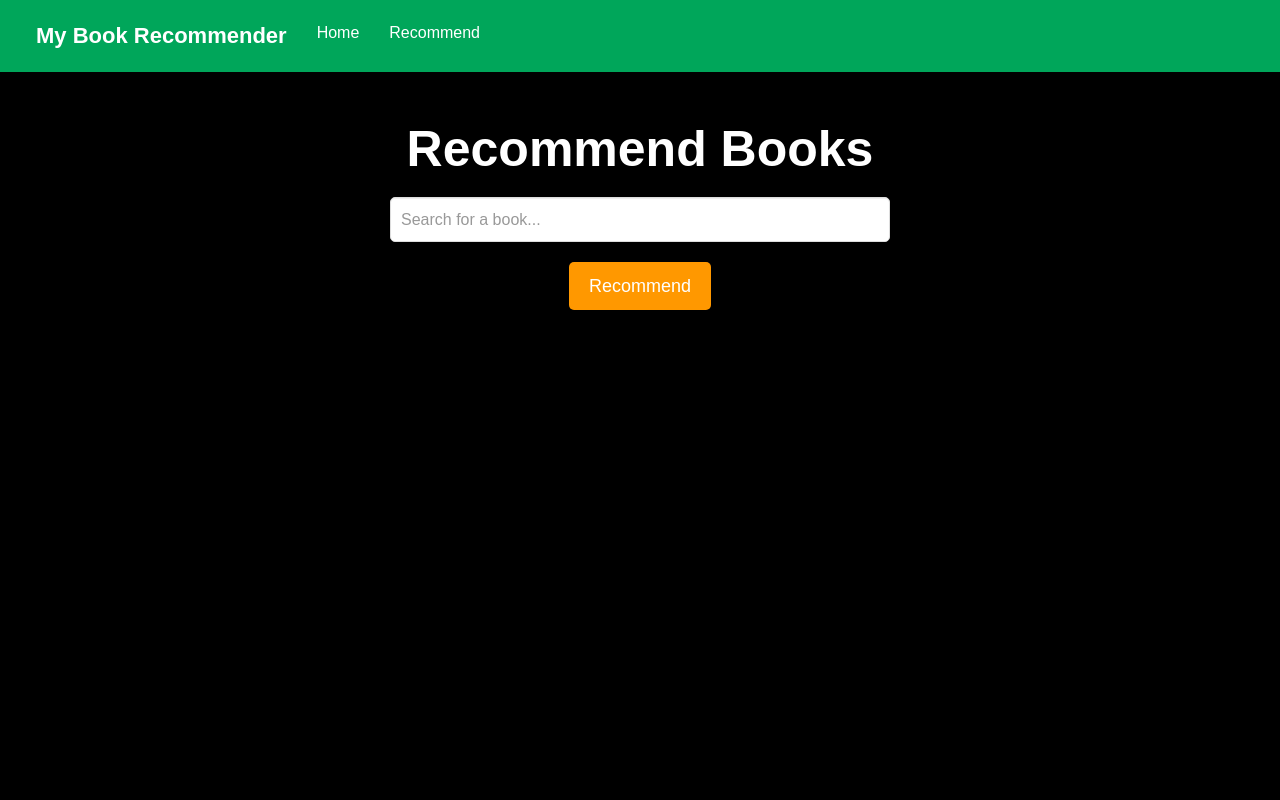
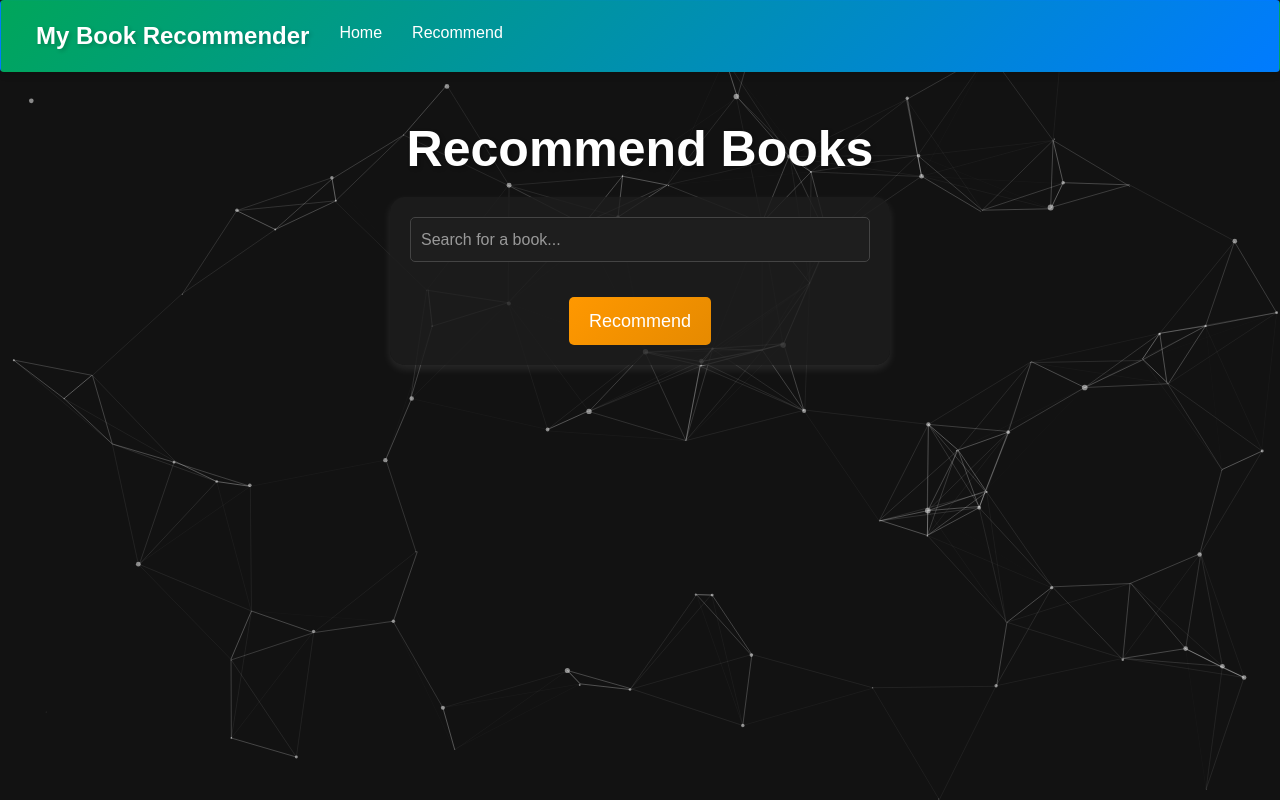
Before and after one commit to Abhinav-gupta-123/Book_Recommender_system_using_collaborative_filtering, a Flask app: page /recommend in a window 1280 px wide. Run offline with Flask 3, Linux system fonts and the light colour scheme; parts of the project's set-up code (start-up, migrations or seed data) failed here and were passed over.

Commit message:
Update recommend.html

```diff
--- a/templates/recommend.html
+++ b/templates/recommend.html
@@ -4,30 +4,49 @@
     <meta charset="UTF-8">
     <title>Book Recommender System</title>
     <meta name="viewport" content="width=device-width, initial-scale=1">
-    <!-- Latest compiled and minified CSS -->
+    <!-- Bootstrap CSS -->
     <link rel="stylesheet" href="https://cdn.jsdelivr.net/npm/bootstrap@3.3.7/dist/css/bootstrap.min.css" integrity="sha384-BVYiiSIFeK1dGmJRAkycuHAHRg32OmUcww7on3RYdg4Va+PmSTsz/K68vbdEjh4u" crossorigin="anonymous">
+    <!-- Particle.js -->
+    <script src="https://cdn.jsdelivr.net/particles.js/2.0.0/particles.min.js"></script>
     <style>
         body {
-            background-color: black;
+            background-color: #121212;
             font-family: 'Arial', sans-serif;
+            color: white;
+            margin: 0;
+            overflow-x: hidden;
+        }
+
+        /* Particle.js Container */
+        #particles-js {
+            position: fixed;
+            width: 100%;
+            height: 100%;
+            top: 0;
+            left: 0;
+            z-index: -1;
         }
 
         .navbar {
-            background-color: #00a65a;
-            border-radius: 0;
+            background: linear-gradient(135deg, #00a65a, #007bff);
             padding: 10px 20px;
+            box-shadow: 0 4px 6px rgba(0, 0, 0, 0.1);
+            position: relative;
+            z-index: 1000;
         }
 
         .navbar-brand {
-            font-size: 22px;
+            font-size: 24px;
             font-weight: bold;
             color: white !important;
+            text-shadow: 2px 2px 4px rgba(0, 0, 0, 0.2);
         }
 
         .nav > li > a {
             color: white !important;
             font-size: 16px;
             padding: 12px 15px;
+            transition: background-color 0.3s ease;
         }
 
         .nav > li > a:hover {
@@ -35,12 +54,10 @@
             border-radius: 5px;
         }
 
-        .text-white {
-            color: white;
-        }
-
         .container {
             margin-top: 30px;
+            position: relative;
+            z-index: 1000;
         }
 
         h1 {
@@ -48,48 +65,83 @@
             font-weight: bold;
             text-align: center;
             margin-bottom: 20px;
+            color: white;
+            text-shadow: 2px 2px 4px rgba(0, 0, 0, 0.3);
         }
 
         form {
             max-width: 500px;
             margin: 0 auto;
             text-align: center;
+            background: rgba(30, 30, 30, 0.8);
+            padding: 20px;
+            border-radius: 15px;
+            box-shadow: 0 4px 8px rgba(255, 255, 255, 0.1);
         }
 
         input[type="text"] {
             height: 45px;
             border-radius: 5px;
-            border: 1px solid #ddd;
+            border: 1px solid #444;
             padding: 10px;
             font-size: 16px;
+            width: 100%;
+            background-color: #1e1e1e;
+            color: white;
+            transition: border-color 0.3s ease;
+        }
+
+        input[type="text"]:focus {
+            border-color: #00a65a;
+            outline: none;
         }
 
         input[type="submit"] {
-            background-color: #ff9800;
+            background: linear-gradient(135deg, #ff9800, #e68a00);
             color: white;
             border: none;
             padding: 12px 20px;
             font-size: 18px;
             border-radius: 5px;
-            transition: 0.3s;
+            transition: transform 0.3s ease, box-shadow 0.3s ease;
+            margin-top: 15px;
         }
 
         input[type="submit"]:hover {
-            background-color: #e68a00;
+            transform: translateY(-3px);
+            box-shadow: 0 4px 8px rgba(255, 152, 0, 0.3);
         }
 
         .card {
-            background-color: #1e1e1e;
+            background: linear-gradient(145deg, #1e1e1e, #2c2c2c);
             padding: 15px;
-            border-radius: 10px;
+            border-radius: 15px;
             text-align: center;
             box-shadow: 0 4px 8px rgba(255, 255, 255, 0.1);
-            transition: transform 0.3s ease-in-out;
+            transition: transform 0.3s ease-in-out, box-shadow 0.3s ease-in-out;
+            position: relative;
+            overflow: hidden;
+        }
+
+        .card::before {
+            content: '';
+            position: absolute;
+            top: -50%;
+            left: -50%;
+            width: 200%;
+            height: 200%;
+            background: radial-gradient(circle, rgba(255, 255, 255, 0.1), transparent 70%);
+            transition: opacity 0.5s ease;
+            opacity: 0;
         }
 
         .card:hover {
-            transform: translateY(-5px);
-            box-shadow: 0 6px 12px rgba(255, 255, 255, 0.2);
+            transform: translateY(-10px);
+            box-shadow: 0 8px 16px rgba(255, 255, 255, 0.2);
+        }
+
+        .card:hover::before {
+            opacity: 1;
         }
 
         .card img {
@@ -97,6 +149,7 @@
             height: 200px;
             object-fit: cover;
             border-radius: 10px;
+            margin-bottom: 15px;
         }
 
         .card p, .card h4 {
@@ -104,13 +157,30 @@
             font-weight: bold;
         }
 
+        .card h4 {
+            color: #00a65a;
+        }
+
         .col-md-3 {
             margin-top: 30px;
         }
 
+        .text-white {
+            color: white;
+        }
+
+        .text-muted {
+            color: #888 !important;
+        }
+
+        .card p {
+            color: #ccc;
+        }
     </style>
 </head>
 <body>
+    <!-- Particle.js Background -->
+    <div id="particles-js"></div>
 
     <nav class="navbar">
         <a class="navbar-brand">My Book Recommender</a>
@@ -144,5 +214,113 @@
         </div>
     </div>
 
+    <!-- Particle.js Configuration -->
+    <script>
+        particlesJS('particles-js', {
+            particles: {
+                number: {
+                    value: 80,
+                    density: {
+                        enable: true,
+                        value_area: 800
+                    }
+                },
+                color: {
+                    value: '#ffffff'
+                },
+                shape: {
+                    type: 'circle',
+                    stroke: {
+                        width: 0,
+                        color: '#000000'
+                    },
+                    polygon: {
+                        nb_sides: 5
+                    }
+                },
+                opacity: {
+                    value: 0.5,
+                    random: false,
+                    anim: {
+                        enable: false,
+                        speed: 1,
+                        opacity_min: 0.1,
+                        sync: false
+                    }
+                },
+                size: {
+                    value: 3,
+                    random: true,
+                    anim: {
+                        enable: false,
+                        speed: 40,
+                        size_min: 0.1,
+                        sync: false
+                    }
+                },
+                line_linked: {
+                    enable: true,
+                    distance: 150,
+                    color: '#ffffff',
+                    opacity: 0.4,
+                    width: 1
+                },
+                move: {
+                    enable: true,
+                    speed: 6,
+                    direction: 'none',
+                    random: false,
+                    straight: false,
+                    out_mode: 'out',
+                    bounce: false,
+                    attract: {
+                        enable: false,
+                        rotateX: 600,
+                        rotateY: 1200
+                    }
+                }
+            },
+            interactivity: {
+                detect_on: 'canvas',
+                events: {
+                    onhover: {
+                        enable: true,
+                        mode: 'repulse'
+                    },
+                    onclick: {
+                        enable: true,
+                        mode: 'push'
+                    },
+                    resize: true
+                },
+                modes: {
+                    grab: {
+                        distance: 400,
+                        line_linked: {
+                            opacity: 1
+                        }
+                    },
+                    bubble: {
+                        distance: 400,
+                        size: 40,
+                        duration: 2,
+                        opacity: 8,
+                        speed: 3
+                    },
+                    repulse: {
+                        distance: 200,
+                        duration: 0.4
+                    },
+                    push: {
+                        particles_nb: 4
+                    },
+                    remove: {
+                        particles_nb: 2
+                    }
+                }
+            },
+            retina_detect: true
+        });
+    </script>
 </body>
 </html>
```
